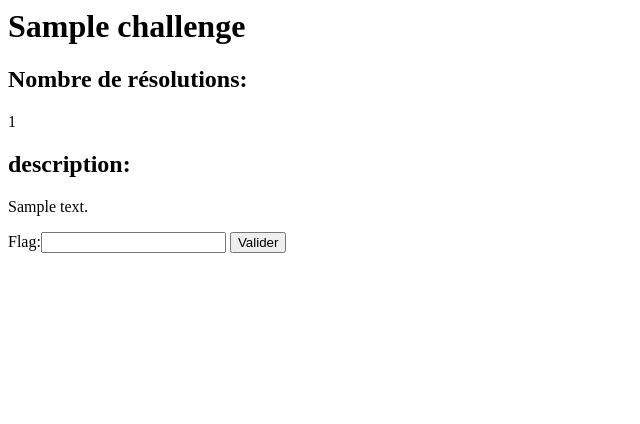
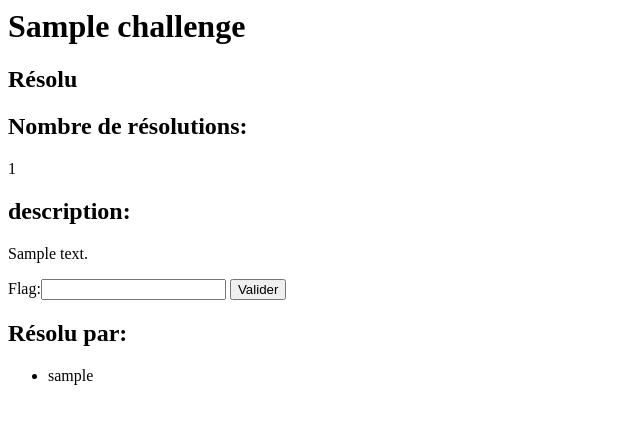
Before and after one commit to Alex3949/WorkshopSecu, a Django app: page /1/ in a window 1280 px wide. Shown: the top 424 px of the page, without its empty margins (0-640 px from the left). Run offline with Django 3.2, Linux system fonts and the light colour scheme; tables that the repository leaves empty hold one stand-in row (values such as "Sample post").

Commit message:
show if user have resolved challenge and list of users who had resolved the challenge in detail page

```diff
--- a/website/challenges/templates/challenges/detail.html
+++ b/website/challenges/templates/challenges/detail.html
@@ -1,7 +1,9 @@
+{% load has_solved %}
 {% for message in messages %}
     <div class="alert alert-{{ message.tags }}">{{ message }}</div>
 {% endfor %}
 <h1> {{challenge.title}} </h1>
+{%if user|has_solved:challenge %} <h2>Résolu</h2> {% endif %}
 <H2> Nombre de résolutions: </h2>
 {{challenge.numberOfResolutions}}
 <h2> description: </h2>
@@ -13,3 +15,9 @@
     <label for="flag">Flag:</label><input type="text" id="flag" name="flag" autocomplete="off"/>
     <input type="submit" value="Valider"/>
 </form>
+<h2>Résolu par:</h2>
+<ul>
+    {% for user in challenge.resolved_by.all %}
+    <li> {{user}} </li>
+    {% endfor %}
+</ul>
--- a/website/challenges/templates/challenges/index.html
+++ b/website/challenges/templates/challenges/index.html
@@ -1,7 +1,8 @@
+{% load has_solved %}
 <h1> Hello </h1>
 
 <ul>
     {% for challenge in challenges_list %}
-    <li> {{challenge.title}} - {{challenge.numberOfResolutions}} </li>
+    <li> {%if user|has_solved:challenge %} V {% endif %} {{challenge.title}} - {{challenge.numberOfResolutions}} </li>
     {% endfor %}
 </ul>
```
Also changed, not shown: 1 other file.
